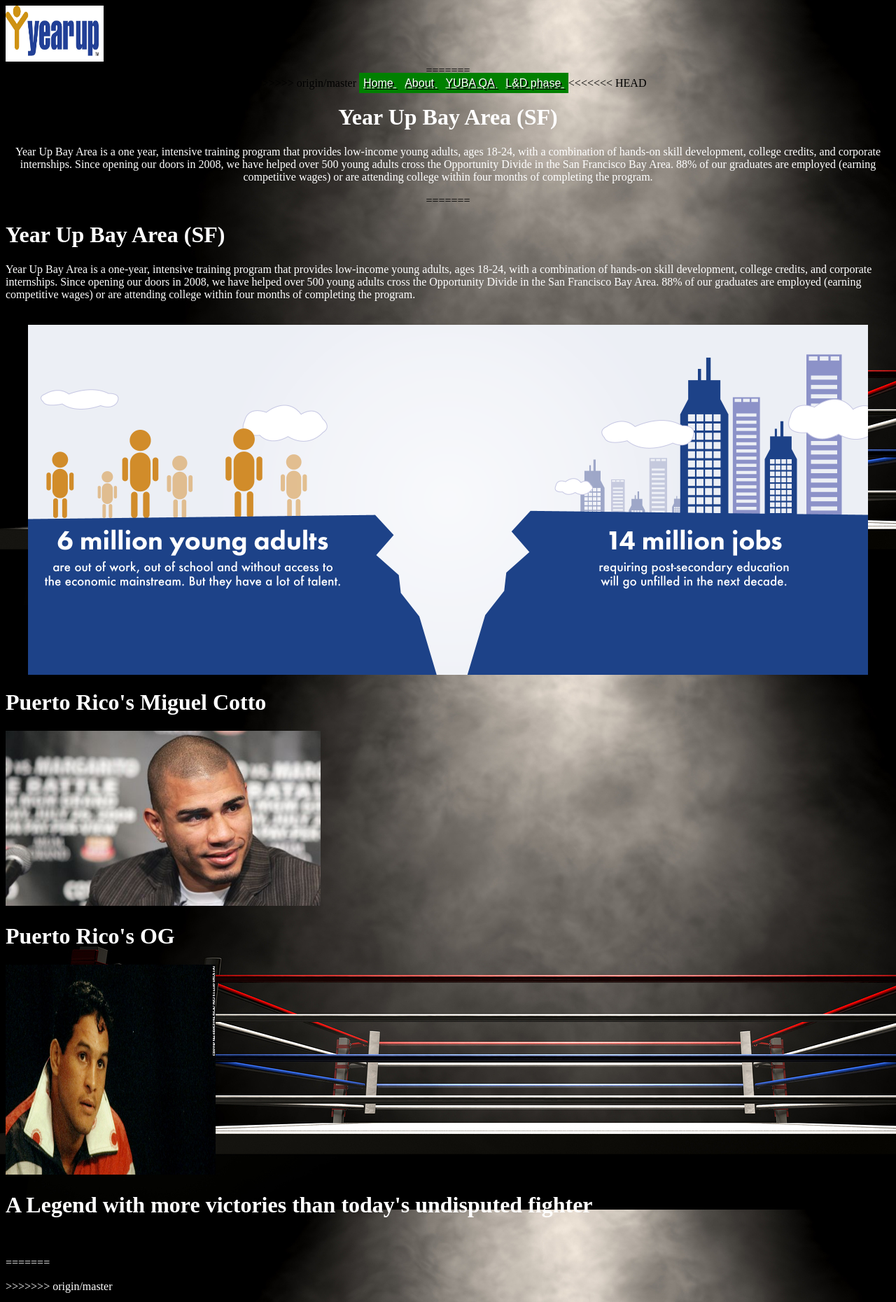
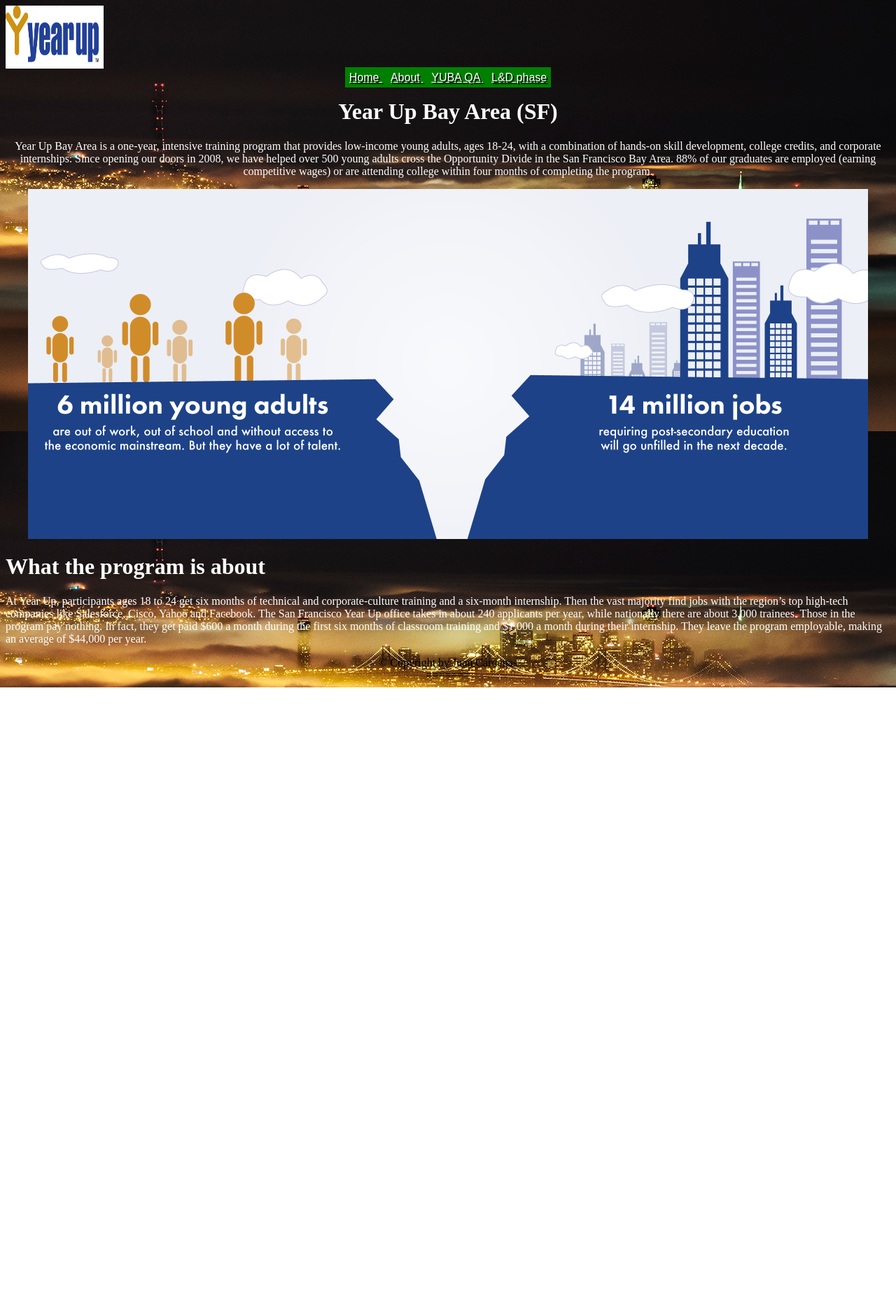
Before and after one commit to jcbc92/website, a plain HTML site: page index.html in a window 1280 px wide. Shown: the top 1860 px of the page at 70% size. After the commit the page ends 982 px from the top, so only its background shows below. Drawn offline with Linux system fonts and the light colour scheme.

Commit message:
made new changes to the website

```diff
--- a/index.html
+++ b/index.html
@@ -8,45 +8,30 @@
 
 <body>
 
-<img src="images/yulogo.png" alt="yulogo" width="140" height="80" />
-<<<<<<< HEAD
+<img src="images/yulogo.png" alt="yulogo" width="140" height="90" />
+
 <header>
-=======
-<header>
->>>>>>> origin/master
+
 <a href="index.html"> Home </a>
 <a href="page2.html"> About </a>
 <a href="page3.html"> YUBA QA </a>
 <a href="page4.html"> L&D phase </a>
-<<<<<<< HEAD
+
+<h1> Year Up Bay Area (SF) </h1>
+<P> Year Up Bay Area is a one-year, intensive training program that provides low-income young adults, ages 18-24, with a combination of hands-on skill development, college credits, and corporate internships. Since opening our doors in 2008, we have helped over 500 young adults cross the Opportunity Divide in the San Francisco Bay Area. 88% of our graduates are employed (earning competitive wages) or are attending college within four months of completing the program. </p>
 
 </header>
-<h1> Year Up Bay Area (SF) </h1>
-<P> Year Up Bay Area is a one year, intensive training program that provides low-income young adults, ages 18-24, with a combination of hands-on skill development, college credits, and corporate internships. Since opening our doors in 2008, we have helped over 500 young adults cross the Opportunity Divide in the San Francisco Bay Area. 88% of our graduates are employed (earning competitive wages) or are attending college within four months of completing the program. </p>
-=======
+<img src="images/yuod.png" alt="yuod" class="center" />
+<h1> What the program is about </h1>
+<h1>  </h1>
 
-</header>
-<h1> Year Up Bay Area (SF) </h1>
-<P> Year Up Bay Area is a one-year, intensive training program that provides low-income young adults, ages 18-24, with a combination of hands-on skill development, college credits, and corporate internships. Since opening our doors in 2008, we have helped over 500 young adults cross the Opportunity Divide in the San Francisco Bay Area. 88% of our graduates are employed (earning competitive wages) or are attending college within four months of completing the program. </p>
->>>>>>> origin/master
-<img src="images/yuod.png" alt="yuod" class="center" />
-<h1>  </h1>
-<h1> Puerto Rico's Miguel Cotto </h1>
-<img src="images/MCotto.jpg" alt="MCotto" width="450" height="250" />
-<h1>Puerto Rico's OG </h1>
-<img src="images/HCamacho.jpg" alt="HCamacho" width="300" height="300" />
 
-<h1> A Legend with more victories than today's undisputed fighter </h1>
+<p>
+  At Year Up, participants ages 18 to 24 get six months of technical and corporate-culture training and a six-month internship. Then the vast majority find jobs with the region’s top high-tech companies like Salesforce, Cisco, Yahoo and Facebook. The San Francisco Year Up office takes in about 240 applicants per year, while nationally there are about 3,000 trainees.
 
-<<<<<<< HEAD
-<p>
-=======
-<p>
->>>>>>> origin/master
+  Those in the program pay nothing. In fact, they get paid $600 a month during the first six months of classroom training and $1,000 a month during their internship. They leave the program employable, making an average of $44,000 per year.
 
 </p>
-
-<img src="images/jcaesar.jpg" alt="jcaesar" width="300" height="300"/>
 
 
 
@@ -54,17 +39,16 @@
 
 
 
-<<<<<<< HEAD
+
 <footer>
-=======
+
 <footer>
->>>>>>> origin/master
+
 &copy; Copyright by Juan Cardenas
 </footer>
 
 </body>
-<<<<<<< HEAD
+
 </html>
 =======
 </html>
->>>>>>> origin/master
--- a/style.css
+++ b/style.css
@@ -37,7 +37,7 @@
 }
 
 body {
-	background-image:url("images/fightingRingBackground.jpg");
+	background-image:url("images/fbay.jpg");
 
 }
 
```
Also changed, not shown: page2.html (+6 -7 lines), page3.html (+4 -4 lines), page4.html (+4 -4 lines), images/fbay.jpg (added).
